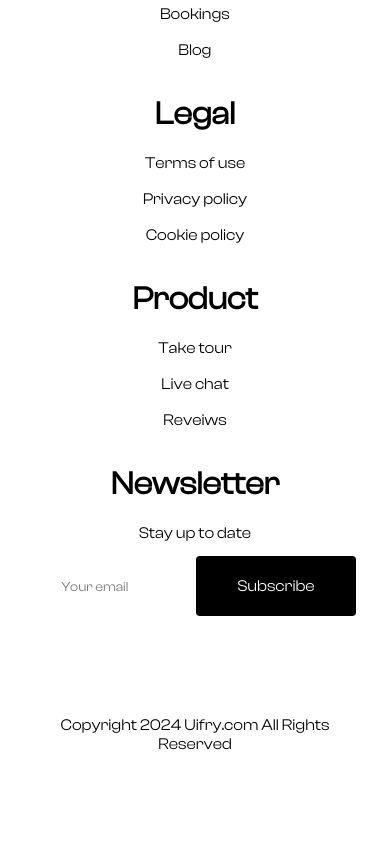
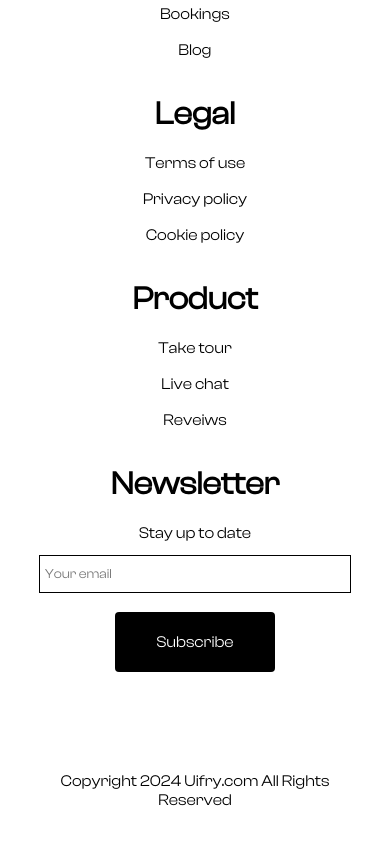
Before and after one commit to M0hdFa1zan/Uifry-colourful-responsive-website, a React (Create React App) app: page / in a window 390 px wide. Shown: the part 7542-8386 px from the top of the page. Before the commit the page ends 8336 px from the top, so only its background shows below. Built offline with nearby package versions, Linux system fonts and the light colour scheme; the HTML template or start-up script is replaced by a standard one.

Commit message:
Update Footer.css

```diff
--- a/src/Components/Footer.css
+++ b/src/Components/Footer.css
@@ -9,15 +9,11 @@
     display: flex;
     width: 80%;
     flex-direction: column;
-    /* background-color: orange; */
 }
 
 .foottop {
     display: flex;
-    /* background-color: rebeccapurple; */
     justify-content: space-between;
-
-
 }
 
 .footlogo {
@@ -54,12 +50,24 @@
     margin-bottom: 10px;
 }
 
+.foottabs:hover {
+    color: #FF5555;
+    cursor: pointer;
+}
+
+.butinp {
+    display: flex;
+    align-items: center;
+    gap: 20px;
+}
 
 .butinp input {
-    width: 83px;
+    padding: 5px;
+    width: 140px;
     height: 26px;
     border: none;
-    margin-left: 25px;
+    outline: 1px solid black;
+    margin-left: 5px;
 }
 
 .butinp button {
@@ -71,7 +79,13 @@
     padding: 17px 41px;
     border: none;
     border-radius: 4px;
-    margin-left: 50px;
+}
+
+.butinp button:hover {
+    background-color: transparent;
+    color: black;
+    outline: 1px solid black;
+    transition: .3s;
 }
 
 .footbottom {
@@ -106,6 +120,15 @@
         margin-bottom: 0px;
     }
 
+    .butinp {
+        flex-direction: column;
+    }
+
+    .butinp input {
+        width: 300px;
+        margin-left: 0;
+    }
+
     .helpdesk,
     .phoneno {
         justify-content: center;
```
